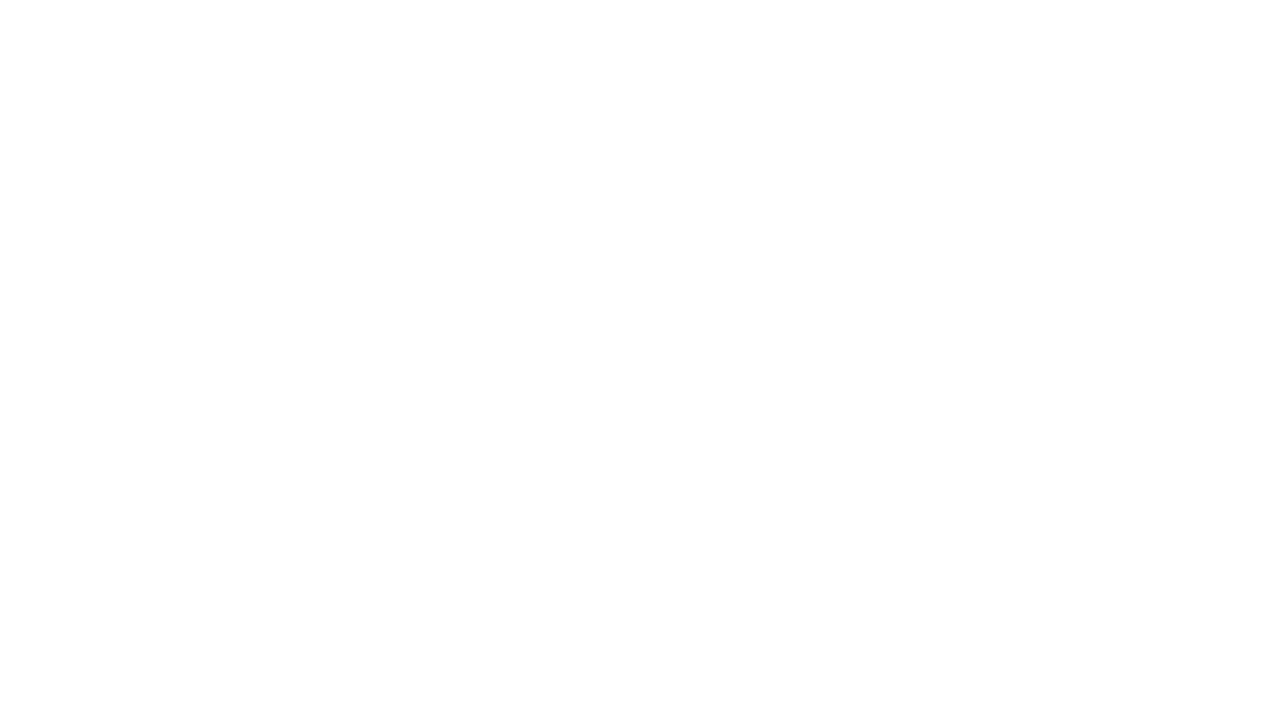
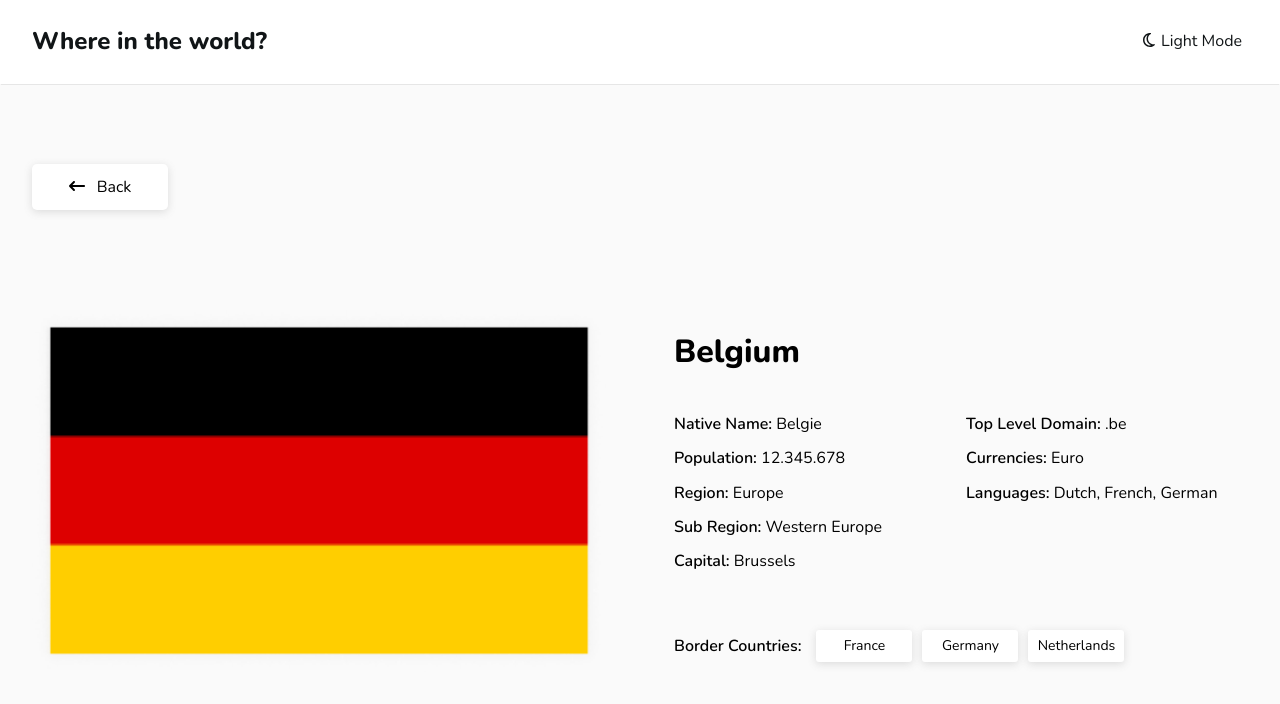
Before and after one commit to SuaferoanTJK/Countries_API, a React (Vite) app: page /country in a window 1280 px wide. Before the commit this address had no page. Shown: the top 704 px of the page. Built offline with nearby package versions, Linux system fonts and the light colour scheme.

Commit message:
Styles of single page

```diff
--- a/src/app/App.jsx
+++ b/src/app/App.jsx
@@ -1,6 +1,7 @@
 import { BrowserRouter, Route, Routes } from "react-router-dom";
+import { Provider } from "react-redux";
 import Home from "./pages/Home";
-import { Provider } from "react-redux";
+import Individual from "./pages/Individual";
 import store from "./redux/store";
 import "./App.scss";
 
@@ -10,6 +11,7 @@ function App() {
       <Provider store={store}>
         <Routes>
           <Route path="/" element={<Home />} />
+          <Route path="/country" element={<Individual />} />
         </Routes>
       </Provider>
     </BrowserRouter>
--- a/src/app/components/Header.jsx
+++ b/src/app/components/Header.jsx
@@ -3,9 +3,11 @@ import { FontAwesomeIcon } from "@fortawesome/react-fontawesome";
 import { faMoon } from "@fortawesome/free-regular-svg-icons";
 import { faMoon as faMoonSolid } from "@fortawesome/free-solid-svg-icons";
 import { useDispatch, useSelector } from "react-redux";
+import { useNavigate } from "react-router-dom";
 import { changeMode } from "../redux/actions/countriesActions";
 
 const Header = () => {
+  let navigate = useNavigate();
   const dispatch = useDispatch();
   const mode = useSelector((state) => state.darkMode);
 
@@ -17,7 +19,9 @@ const Header = () => {
     <div className={mode ? "header header_bg-dark" : "header header_bg-light"}>
       <div className="header-container container">
         <div className="header-logo">
-          <h1 className="header-title">Where in the world?</h1>
+          <h1 className="header-title" onClick={() => navigate("/")}>
+            Where in the world?
+          </h1>
         </div>
         <div className="header-btn">
           {mode ? (
--- a/src/app/pages/Home.jsx
+++ b/src/app/pages/Home.jsx
@@ -1,6 +1,6 @@
 import React, { useEffect } from "react";
+import { useDispatch, useSelector } from "react-redux";
 import Header from "../components/Header";
-import { useDispatch, useSelector } from "react-redux";
 import SearchFilter from "../components/filter/SearchFilter";
 import DropdownFilter from "../components/filter/DropdownFilter";
 import Card from "../components/Card";
@@ -18,7 +18,7 @@ const Home = () => {
 
   return (
     <>
-      <div className={mode ? "home home_bg-dark" : "home home_bg-light"}>
+      <div className={mode ? "home home_bg-dark" : "home home_bg"}>
         <Header />
         <div className="container">
           <div className="filters">
@@ -29,11 +29,7 @@ const Home = () => {
             <div className="cards_container">
               {countries.length !== 0
                 ? countries.map((country, id) => (
-                    <div
-                      className="card"
-                      key={id}
-                      onClick={(e) => console.log(country.name)}
-                    >
+                    <div key={id} onClick={(e) => console.log(country.name)}>
                       <Card
                         key={id}
                         name={country.name}
--- a/src/app/pages/Individual.jsx
+++ b/src/app/pages/Individual.jsx
@@ -0,0 +1,101 @@
+import React from "react";
+import { useSelector } from "react-redux";
+import { FontAwesomeIcon } from "@fortawesome/react-fontawesome";
+import { faArrowLeftLong } from "@fortawesome/free-solid-svg-icons";
+import Header from "../components/Header";
+import Flag from "../../assets/images/Flag.png";
+
+const Individual = () => {
+  const mode = useSelector((state) => state.darkMode);
+  return (
+    <>
+      <div className={mode ? "home home_bg-dark" : "home home_bg"}>
+        <Header />
+        <div className="single container">
+          <div className={mode ? "single_btn single_btn-dark" : "single_btn"}>
+            <button>
+              <FontAwesomeIcon icon={faArrowLeftLong} />
+              <span>Back</span>
+            </button>
+          </div>
+          <div
+            className={mode ? "single_grid single_grid-dark" : "single_grid"}
+          >
+            <div className="single_img">
+              <img src={Flag} alt="Image" />
+            </div>
+
+            <div className="single_data">
+              <p className="single_title">Belgium</p>
+              <div className="single_dataGrid">
+                <div className="single_info">
+                  <p className="single_text">
+                    <span>Native Name:</span> Belgie
+                  </p>
+                  <p className="single_text">
+                    <span>Population:</span> 12.345.678
+                  </p>
+                  <p className="single_text">
+                    <span>Region:</span> Europe
+                  </p>
+                  <p className="single_text">
+                    <span>Sub Region:</span> Western Europe
+                  </p>
+                  <p className="single_text">
+                    <span>Capital:</span> Brussels
+                  </p>
+                </div>
+
+                <div className="single_dataGrid_info">
+                  <p className="single_text">
+                    <span>Top Level Domain:</span> .be
+                  </p>
+                  <p className="single_text">
+                    <span>Currencies:</span> Euro
+                  </p>
+                  <p className="single_text">
+                    <span>Languages:</span> Dutch, French, German
+                  </p>
+                </div>
+              </div>
+              <div className="single_extraInfo">
+                <p>Border Countries:</p>
+                <div className="single_borderCountries">
+                  <div
+                    className={
+                      mode
+                        ? "single_country single_country-dark"
+                        : "single_country"
+                    }
+                  >
+                    France
+                  </div>
+                  <div
+                    className={
+                      mode
+                        ? "single_country single_country-dark"
+                        : "single_country"
+                    }
+                  >
+                    Germany
+                  </div>
+                  <div
+                    className={
+                      mode
+                        ? "single_country single_country-dark"
+                        : "single_country"
+                    }
+                  >
+                    Netherlands
+                  </div>
+                </div>
+              </div>
+            </div>
+          </div>
+        </div>
+      </div>
+    </>
+  );
+};
+
+export default Individual;
--- a/src/assets/styles/components/_cards.scss
+++ b/src/assets/styles/components/_cards.scss
@@ -8,7 +8,7 @@
   border-radius: 0.5rem;
   box-shadow: rgba(99, 99, 99, 0.2) 0px 2px 8px 0px;
   overflow: hidden;
-
+  cursor: pointer;
   &_bg-dark {
     background-color: v.$darkblueDM;
     box-shadow: unset;
--- a/src/assets/styles/components/_header.scss
+++ b/src/assets/styles/components/_header.scss
@@ -25,6 +25,7 @@
     font-size: 2.4rem;
     padding: 0;
     margin: 0;
+    cursor: pointer;
   }
   &-mode {
     padding-top: 1.5rem;
--- a/src/assets/styles/pages/_home.scss
+++ b/src/assets/styles/pages/_home.scss
@@ -3,9 +3,7 @@
 
 .home {
   &_bg {
-    &-light {
-      background-color: v.$backgroundLM;
-    }
+    background-color: v.$backgroundLM;
     &-dark {
       background-color: v.$backgroundDM;
     }
@@ -42,9 +40,3 @@
     }
   }
 }
-
-.card {
-  &:hover {
-    cursor: pointer;
-  }
-}
--- a/src/assets/styles/pages/_index.scss
+++ b/src/assets/styles/pages/_index.scss
@@ -1 +1,2 @@
 @forward "home";
+@forward "single";
--- /dev/null
+++ b/src/assets/styles/pages/_single.scss
@@ -0,0 +1,114 @@
+@use "../base/variables" as v;
+@use "../base/mixins" as m;
+
+.single {
+  min-height: 80vh;
+  padding-bottom: 4.7rem;
+  &_btn {
+    margin: 4rem 0 6.4rem 0;
+    min-width: 10.4rem;
+    max-width: 13.6rem;
+    padding: 1.3rem 0;
+    text-align: center;
+    background-color: v.$white;
+    border-radius: 0.5rem;
+    box-shadow: rgba(99, 99, 99, 0.2) 0px 2px 8px 0px;
+    @include m.tablet {
+      margin: 8rem 0;
+    }
+    span {
+      padding-left: 1.2rem;
+    }
+    &-dark {
+      background-color: v.$darkblueDM;
+      box-shadow: unset;
+      button,
+      span {
+        color: v.$white;
+      }
+    }
+  }
+  &_grid {
+    @include m.grid(1, 4.5rem);
+    @include m.tablet {
+      @include m.grid(2, 6.8rem);
+    }
+    &-dark {
+      color: v.$white;
+    }
+  }
+  &_img {
+    img {
+      height: 22.9rem;
+      width: 100%;
+      object-fit: contain;
+      border-radius: 0.5rem;
+      @include m.tablet {
+        height: 40.1rem;
+      }
+    }
+    @include m.tablet {
+      justify-content: flex-start;
+    }
+  }
+  &_title {
+    font-size: 2.2rem;
+    font-weight: 800;
+    margin-top: 0;
+    margin-bottom: 2.8rem;
+    @include m.tablet {
+      font-size: 3.2rem;
+      margin-top: 4.4rem;
+    }
+  }
+  &_text {
+    font-size: 1.4rem;
+    span {
+      font-weight: 600;
+    }
+    @include m.tablet {
+      font-size: 1.6rem;
+    }
+  }
+  &_dataGrid {
+    margin-bottom: 3.4rem;
+    @include m.grid(1, 4.5rem);
+    @include m.tabletMed {
+      @include m.grid(2, 1rem);
+    }
+  }
+  &_extraInfo {
+    display: flex;
+    flex-direction: column;
+    @include m.tablet {
+      flex-direction: row;
+      column-gap: 1.5rem;
+    }
+    p {
+      font-weight: 600;
+      font-size: 1.6rem;
+    }
+  }
+  &_borderCountries {
+    display: flex;
+    align-items: center;
+    flex-wrap: wrap;
+    gap: 1rem;
+  }
+  &_country {
+    font-size: 1.2rem;
+    width: 9.6rem;
+    padding: 0.8rem 0;
+    text-align: center;
+    background-color: v.$white;
+    border-radius: 0.3rem;
+    box-shadow: rgba(99, 99, 99, 0.2) 0px 2px 8px 0px;
+    @include m.tablet {
+      font-size: 1.4rem;
+    }
+    &-dark {
+      background-color: v.$darkblueDM;
+      box-shadow: unset;
+    }
+  }
+}
```
Also changed, not shown: src/assets/images/Flag.png (added).
